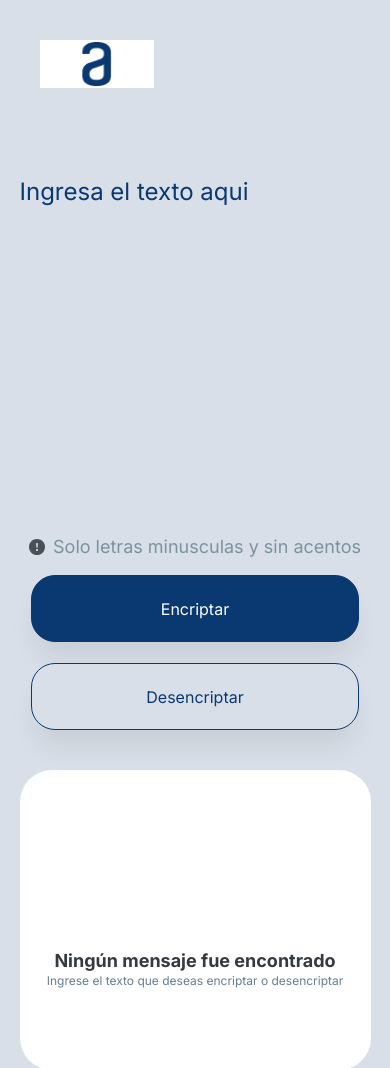
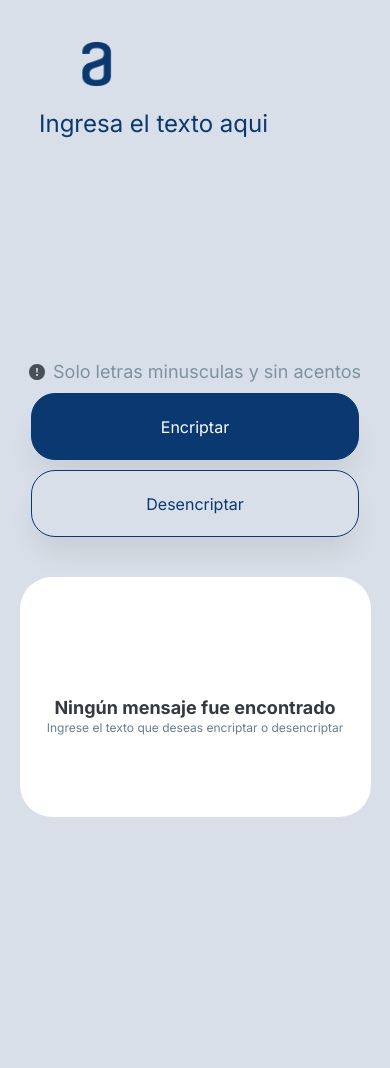
Before and after one commit to DiegoMendia/Encriptador_Texto, a plain HTML site: page index.html in a window 390 px wide. After the commit the page ends 844 px from the top, so only its background shows below. Drawn offline with Linux system fonts and the light colour scheme.

Commit message:
agrego detalles de responsive

```diff
--- a/style/style.css
+++ b/style/style.css
@@ -47,6 +47,7 @@ header .logo{
     align-items: flex-start;
     width: 120px;
     height: 48px;
+    background: var(--Font);
 }
 
 /* ------- Principal ----------- */
@@ -293,8 +294,11 @@ main{
     }
 
     .btn-copiar{
-        position: inherit;
-        width: 100%;
+        position: absolute;
+        align-items: center;
+        justify-content: center;
+        width: 80%;
+
     }
 
     .evaluar{
@@ -307,22 +311,41 @@ main{
 @media(max-width: 720px){
     header .logo{
         width: 100%;
-        background: var(--White);
+        background: var(--Font);
         padding: 2px;
     }
 
+    .encriptador{
+
+        margin: 100px 0px 0px 0px;
+        gap: 8px;
+    }
+
+    .encriptador-aviso{
+
+        margin: 0px;
+    }
+
     .encriptar{
-        width: 90%;
+        width: 80%;
+        height: 250px;
+
         font-size: 24px;
     }
 
     .encriptador-contenedor{
         display: grid;
-        gap: 21px;
+        gap: 10px;
     }
 
     .tarjeta{
         width: 90%;
+        height: 240px;
+    }
+
+    .evaluar{
+        padding: 0px;
+        margin: 0px;
     }
 
 
```
